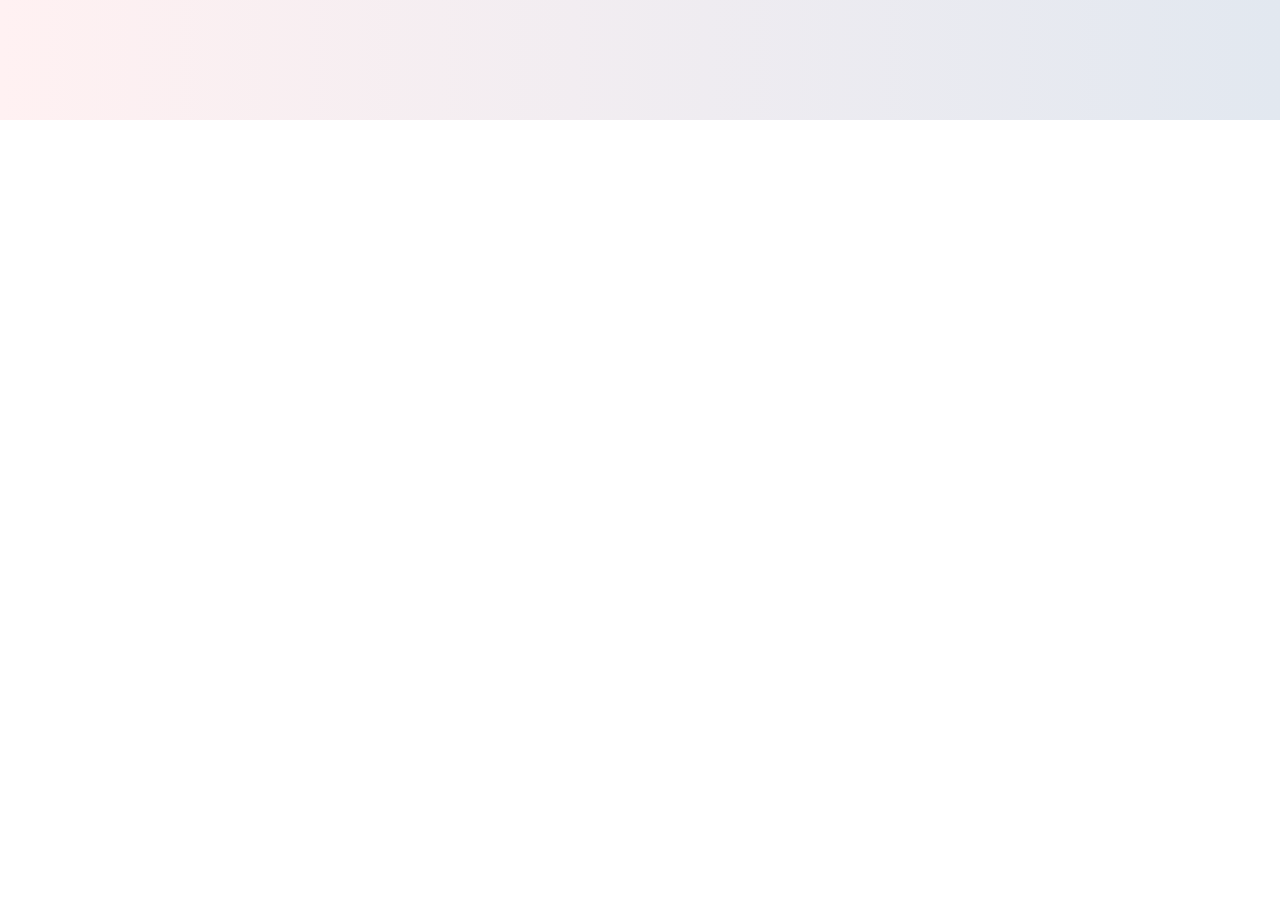
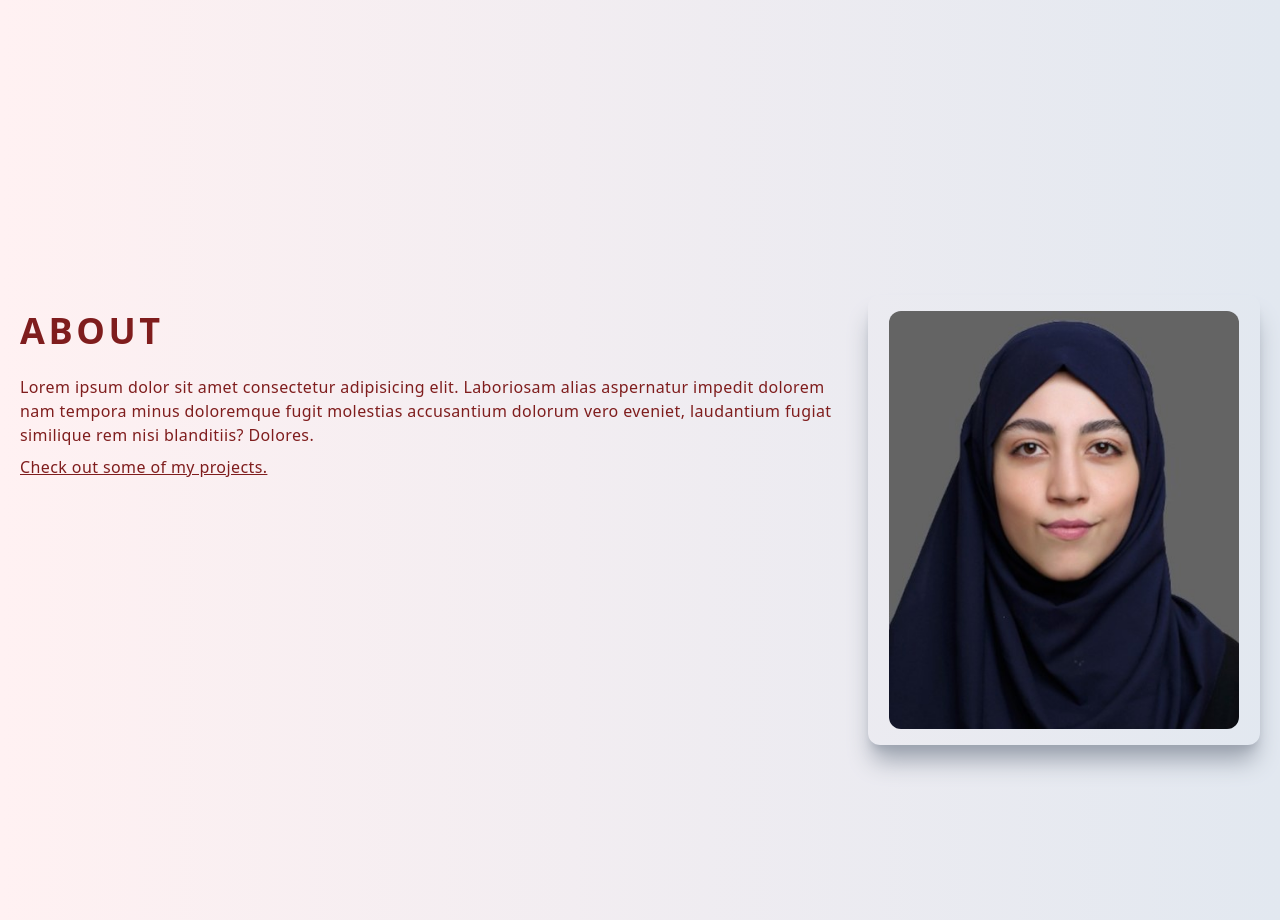
Before and after one commit to MenarSelamet/MyPortfolio, a React (Create React App) app: page / in a window 1280 px wide. Shown: the part 680-1600 px from the top of the page. Before the commit the page ends 800 px from the top, so only its background shows below. Built offline with nearby package versions, Linux system fonts and the light colour scheme.

Commit message:
About page added

```diff
--- a/src/App.js
+++ b/src/App.js
@@ -1,12 +1,14 @@
 import React from "react";
 import Navbar from './Components/Navbar';
 import Main from './Components/Main';
+import About from './Components/About';
 
 function App() {
   return (
     <div>
       <Navbar />
       <Main/>
+      <About/>
     </div>
   );
 }
--- /dev/null
+++ b/src/Components/About.jsx
@@ -0,0 +1,34 @@
+import React from "react";
+import Menar from './Menar.jpg'
+
+function About() {
+  return (
+    <div id="about" className="w-full md:h-screen p-2 flex items-center py-16">
+      <div className="max-w-[1240px] m-auto md:grid grid-cols-3 gap-8">
+        <div className="col-span-2">
+          <h2 className="uppercase tracking-widest py-4">About</h2>
+          <p className="py-2">
+            Lorem ipsum dolor sit amet consectetur adipisicing elit. Laboriosam
+            alias aspernatur impedit dolorem nam tempora minus doloremque fugit
+            molestias accusantium dolorum vero eveniet, laudantium fugiat
+            similique rem nisi blanditiis? Dolores.
+          </p>
+          <a href="/#projects" className="py-2 underline cursor-pointer">
+            Check out some of my projects.
+          </a>
+        </div>
+        <div className="w-full h-auto m-auto shadow-xl shadow-gray-400 rounded-xl flex items-center justify-center p-4 hover:scale-110 ease-in duration-300">
+          <img
+            src={Menar}
+            alt="/"
+            width="350"
+            height="130"
+            className="rounded-xl"
+          />
+        </div>
+      </div>
+    </div>
+  );
+}
+
+export default About;
```
Also changed, not shown: src/Components/Menar.jpg (renamed from src/assets/Menar.jpg).
